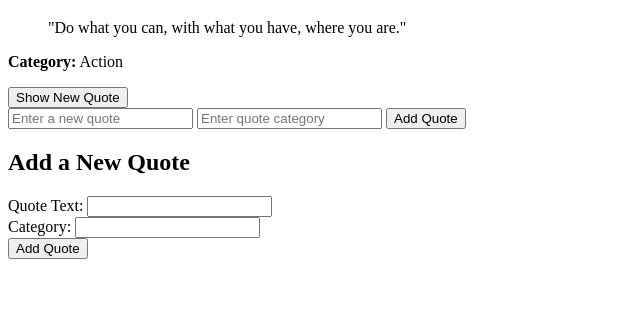
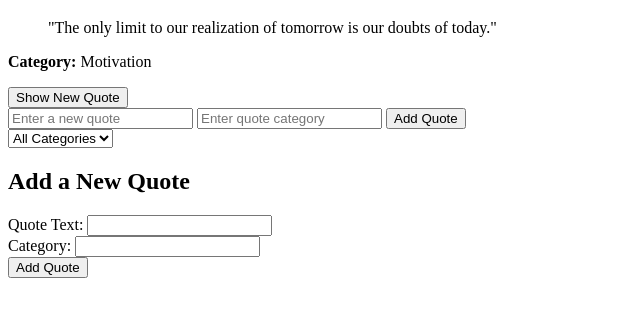
Before and after one commit to asante-dev/alx_fe_javascript, a plain HTML site: page dom-manipulation/index.html in a window 1280 px wide. Both pictures are taken after a click on the button "Show New Quote". Shown: the part 61-378 px from the top of the page, without its empty margins (0-640 px from the left). Drawn offline with Linux system fonts and the light colour scheme.

Commit message:
Create storage and filtering system

```diff
--- a/dom-manipulation/index.html
+++ b/dom-manipulation/index.html
@@ -17,6 +17,11 @@
     <button onclick="addQuote()">Add Quote</button>
   </div>
 
+    <select id="categoryFilter" onchange="filterQuotes()">
+    <option value="all">All Categories</option>
+    <!-- Dynamically populated categories -->
+  </select>
+
     <script src="script.js"></script>
   </body>
   </html>
--- a/dom-manipulation/script.js
+++ b/dom-manipulation/script.js
@@ -1,4 +1,4 @@
-const quotes = [
+const quotes = JSON.parse(localStorage.getItem('quotes')) || [
   { text: "The only limit to our realization of tomorrow is our doubts of today.", category: "Motivation" },
   { text: "Life is what happens when you're busy making other plans.", category: "Life" },
   { text: "Do what you can, with what you have, where you are.", category: "Action" }
@@ -6,14 +6,56 @@ const quotes = [
 
 const quoteDisplay = document.getElementById('quoteDisplay');
 const newQuoteButton = document.getElementById('newQuote');
+const categoryFilter = document.getElementById('categoryFilter');
 
-function showRandomQuote(){
-    const randomIndex = Math.floor(Math.random() * quotes.length);
-    const quote = quotes[randomIndex];
+
+
+function showRandomQuote( filteredList = quotes){
+    const randomIndex = Math.floor(Math.random() * filteredList.length);
+    const quote = filteredList[randomIndex];
     quoteDisplay.innerHTML = `
         <blockquote>"${quote.text}"</blockquote>
         <p><strong>Category:</strong> ${quote.category}</p>
   `;
+}
+
+// Populate the dropdown menu with unique categories
+function populateCategories(){
+    const categories = [...new Set(quotes.map(q => q.category))];
+
+ // Reset dropdown
+ categoryFilter.innerHTML = `<option value="all">All Categories</option>`;
+
+ categories.forEach(cat => {
+    const option = document.createElement('option');
+    option.value = cat;
+    option.textContent = cat;
+    categoryFilter.appendChild(option);
+});
+
+  // Restore saved filter
+  const savedCategory = localStorage.getItem('selectedCategory');
+  if (savedCategory) {
+    categoryFilter.value = savedCategory;
+    filterQuotes(); // Trigger display after restoring filter
+  }
+}
+
+// Filter quotes based on selected category
+function filterQuotes() {
+  const selected = categoryFilter.value;
+  localStorage.setItem('selectedCategory', selected);
+
+  if (selected === "all") {
+    showRandomQuote(quotes);
+  } else {
+    const filtered = quotes.filter(q => q.category === selected);
+    if (filtered.length === 0) {
+      quoteDisplay.innerHTML = "<p>No quotes in this category.</p>";
+    } else {
+      showRandomQuote(filtered);
+    }
+  }
 }
 
 function createAddQuoteForm(){
@@ -48,8 +90,6 @@ function createAddQuoteForm(){
   document.body.appendChild(form);
 }
 
-// Attach button functionality
-newQuoteButton.addEventListener('click', showRandomQuote);
 
 // Call this once when the page loads
 createAddQuoteForm();
@@ -64,8 +104,23 @@ function addQuote() {
     if (text && category) {
         quotes.push ({text, category});
 
+         // Save updated quotes to localStorage
+        localStorage.setItem('quotes', JSON.stringify(quotes));
+
+
         textInput.value = '';
         categoryInput.value = '';
 
+        populateCategories();
+    }
+    else {
+        alert("Please fill in the fields.");
     }
 }
+
+newQuoteButton.addEventListener('click', () => {
+  filterQuotes(); // So it shows quote based on selected filter
+});
+
+// Initial setup
+populateCategories();
```
